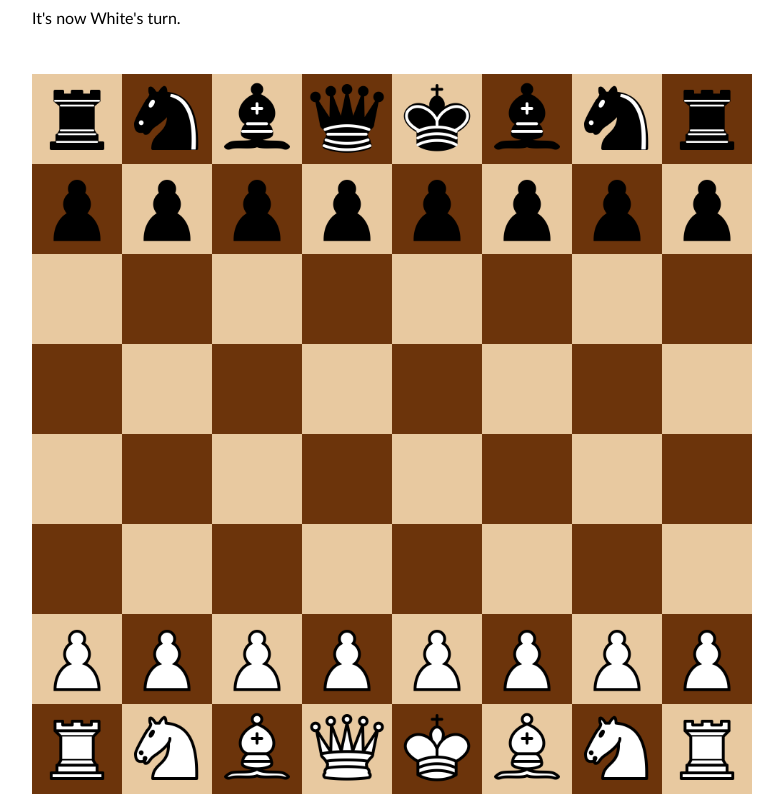
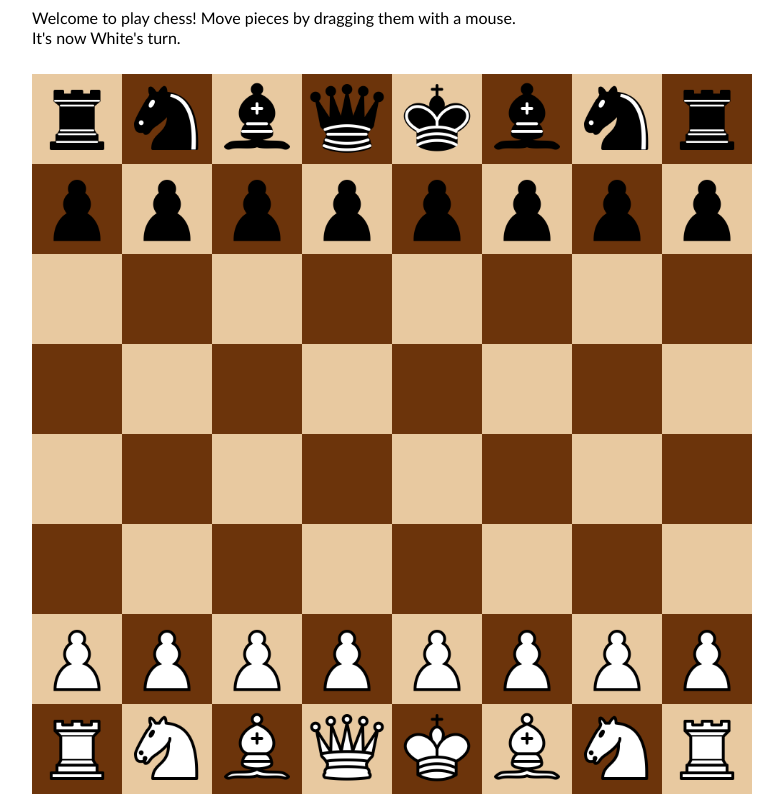
Before and after one commit to otson/Chess, an Angular app: page / in a window 1280 px wide. Shown: the whole page, without its empty margins (248-1031 px from the left). Built offline with nearby package versions, Linux system fonts and the light colour scheme.

Commit message:
add welcome message

```diff
--- a/src/app/chess.service.ts
+++ b/src/app/chess.service.ts
@@ -5,7 +5,7 @@ import { Injectable } from '@angular/core';
 })
 export class ChessService {
 
-  messages: string[] = ["It's now White's turn."];
+  messages: string[] = ['Welcome to play chess! Move pieces by dragging them with a mouse.', "It's now White's turn."];
   isPlaying: boolean = true;
   isWhitesTurn = true;
 
```
